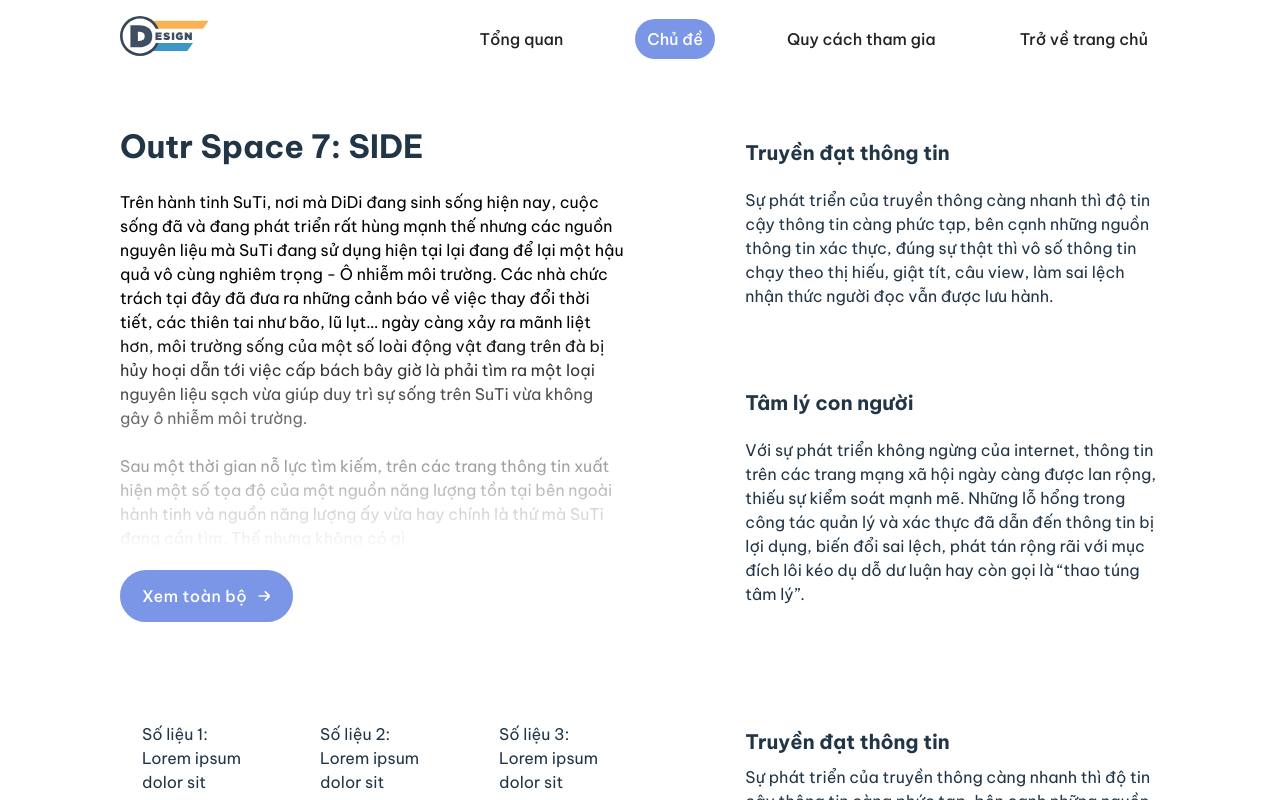
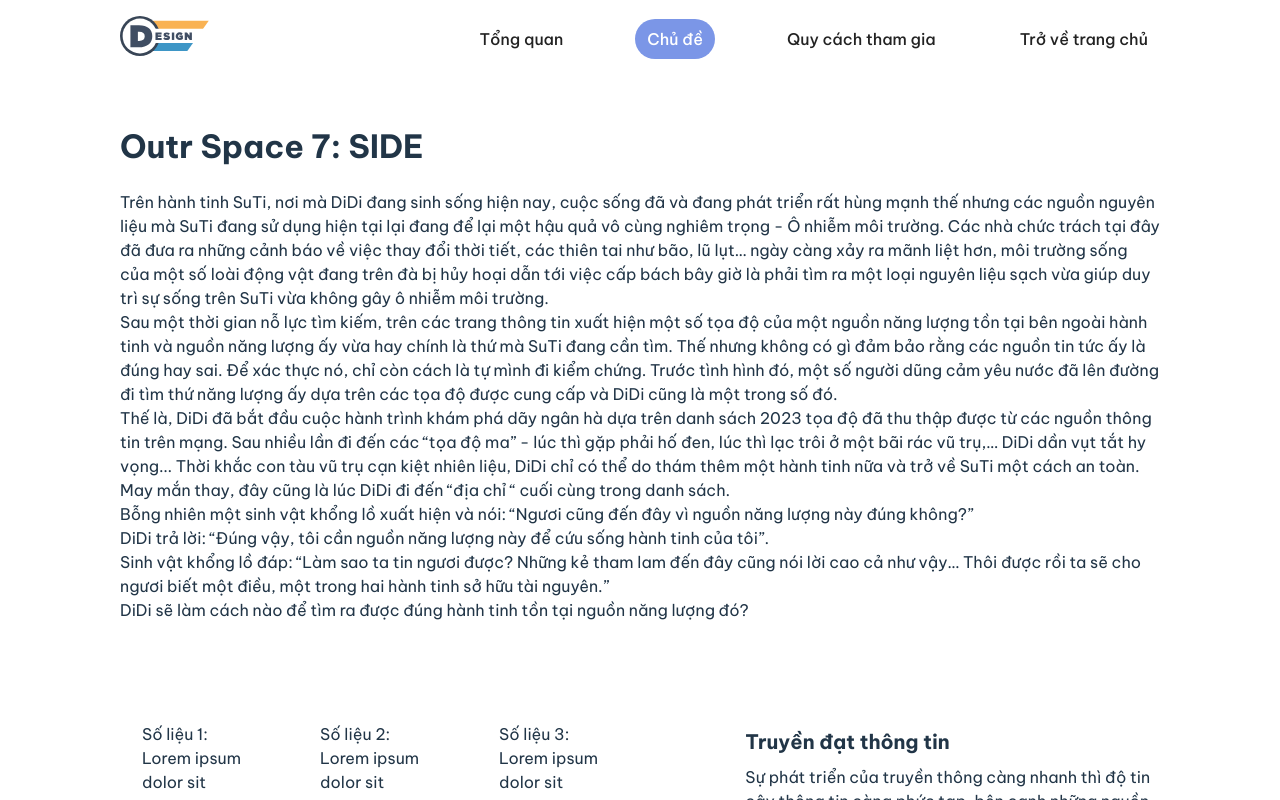
Before and after one commit to NganTrucLe/design-itus, a React (Vite) app: page /events/outr-space-7/topic in a window 1280 px wide. Shown: the top 800 px of the page. Built offline with nearby package versions, Linux system fonts and the light colour scheme.

Commit message:
finish adding sections

```diff
--- a/src/pages/events/outr-space/sections/topic.jsx
+++ b/src/pages/events/outr-space/sections/topic.jsx
@@ -1,8 +1,12 @@
 import React from "react";
+import PropTypes from "prop-types";
+
 import Button from '/src/components/button.jsx';
 import NextArrowIcon from "/src/assets/icons/nextArrowIcon";
+
 import { makeStyles } from "@material-ui/core";
 import Grid from "@material-ui/core/Grid";
+
 const useStyles = makeStyles(theme=> ({
     sectionStyle: {
         height: "600px",
@@ -10,7 +14,6 @@ const useStyles = makeStyles(theme=> ({
         alignItems: "center",
         [theme.breakpoints.down("sm")]: {
            height: "auto",
-
         }
     },
     list: {
@@ -27,6 +30,12 @@ const useStyles = makeStyles(theme=> ({
         "-webkit-text-fill-color": "transparent",
         "background-clip": "text",
         "text-fill-color": "transparent",
+        overflow: "hidden",
+        "text-overflow": "ellipsis",
+        display: "-webkit-box",
+        "-webkit-line-clamp": "11",
+        lineClamp: "11",
+        maxHeight: "276px"
     },
     data: {
         gap: "80px",
@@ -35,20 +44,16 @@ const useStyles = makeStyles(theme=> ({
         }
     }
 }));
-export default function Topic() {
+
+function RenderButton(short) {
+    if (short === true) {
+        return (<Button href="/events/outr-space-7/topic" endIcon={<NextArrowIcon/>}>Xem toàn bộ</Button>);
+    }
+}
+
+function RenderMessages(short) {
     const classes = useStyles();
-    return (
-        <Grid container spacing={4} justifyContent = "space-between" className={classes.sectionStyle}>
-            <Grid item xs={12} md={6}>
-                <div className={classes.list}>
-                    <h1>Outr Space 7: SIDE</h1>
-                    <p className={classes.linearTransparent}>
-                    Trên hành tinh SuTi, nơi mà DiDi đang sinh sống hiện nay, cuộc sống đã và đang phát triển rất hùng mạnh thế nhưng các nguồn nguyên liệu mà SuTi đang sử dụng hiện tại lại đang để lại một hậu quả vô cùng nghiêm trọng - Ô nhiễm môi trường. Các nhà chức trách tại đây đã đưa ra những cảnh báo về việc thay đổi thời tiết, các thiên tai như bão, lũ lụt… ngày càng xảy ra mãnh liệt hơn, môi trường sống của một số loài động vật đang trên đà bị hủy hoại dẫn tới việc cấp bách bây giờ là phải tìm ra một loại nguyên liệu sạch vừa giúp duy trì sự sống trên SuTi vừa không gây ô nhiễm môi trường.
-                    <br/> <br/>Sau một thời gian nỗ lực tìm kiếm, trên các trang thông tin xuất hiện một số tọa độ của một nguồn năng lượng tồn tại bên ngoài hành tinh và nguồn năng lượng ấy vừa hay chính là thứ mà SuTi đang cần tìm. Thế nhưng không có gì
-                    </p>
-                    <Button href="/events/outr-space-7/topic" endIcon={<NextArrowIcon/>}>Xem toàn bộ</Button>
-                </div>
-            </Grid>
+    if (short === true) return (
         <Grid item xs={12} md={5} className={[classes.list, classes.data].join(" ")} >
             <div className={classes.list}>
                 <h3>Truyền đạt thông tin</h3>
@@ -63,6 +68,37 @@ export default function Topic() {
                 </p>
             </div>
         </Grid>
+    );
+}
+function Topic(props) {
+    const classes = useStyles();
+    const {
+        short
+    } = props;
+    return (
+        <Grid container spacing={4} justifyContent = "space-between" className={classes.sectionStyle}>
+            <Grid item xs={12} md={props.short?6:12}>
+                <div className={classes.list}>
+                    <h1>Outr Space 7: SIDE</h1>
+                    <p className={props.short?classes.linearTransparent:""}>
+                    Trên hành tinh SuTi, nơi mà DiDi đang sinh sống hiện nay, cuộc sống đã và đang phát triển rất hùng mạnh thế nhưng các nguồn nguyên liệu mà SuTi đang sử dụng hiện tại lại đang để lại một hậu quả vô cùng nghiêm trọng - Ô nhiễm môi trường. Các nhà chức trách tại đây đã đưa ra những cảnh báo về việc thay đổi thời tiết, các thiên tai như bão, lũ lụt… ngày càng xảy ra mãnh liệt hơn, môi trường sống của một số loài động vật đang trên đà bị hủy hoại dẫn tới việc cấp bách bây giờ là phải tìm ra một loại nguyên liệu sạch vừa giúp duy trì sự sống trên SuTi vừa không gây ô nhiễm môi trường.
+                    <br/>Sau một thời gian nỗ lực tìm kiếm, trên các trang thông tin xuất hiện một số tọa độ của một nguồn năng lượng tồn tại bên ngoài hành tinh và nguồn năng lượng ấy vừa hay chính là thứ mà SuTi đang cần tìm. Thế nhưng không có gì đảm bảo rằng các nguồn tin tức ấy là đúng hay sai. Để xác thực nó, chỉ còn cách là tự mình đi kiểm chứng. Trước tình hình đó, một số người dũng cảm yêu nước đã lên đường đi tìm thứ năng lượng ấy dựa trên các tọa độ được cung cấp và DiDi cũng là một trong số đó.
+                    <br/>Thế là, DiDi đã bắt đầu cuộc hành trình khám phá dãy ngân hà dựa trên danh sách 2023 tọa độ đã thu thập được từ các nguồn thông tin trên mạng. Sau nhiều lần đi đến các “tọa độ ma” - lúc thì gặp phải hố đen, lúc thì lạc trôi ở một bãi rác vũ trụ,… DiDi dần vụt tắt hy vọng... Thời khắc con tàu vũ trụ cạn kiệt nhiên liệu, DiDi chỉ có thể do thám thêm một hành tinh nữa và trở về SuTi một cách an toàn. May mắn thay, đây cũng là lúc DiDi đi đến “địa chỉ “ cuối cùng trong danh sách.
+                    <br/>Bỗng nhiên một sinh vật khổng lồ xuất hiện và nói: “Ngươi cũng đến đây vì nguồn năng lượng này đúng không?”
+                    <br/>DiDi trả lời: “Đúng vậy, tôi cần nguồn năng lượng này để cứu sống hành tinh của tôi”.
+                    <br/>Sinh vật khổng lồ đáp: “Làm sao ta tin ngươi được? Những kẻ tham lam đến đây cũng nói lời cao cả như vậy… Thôi được rồi ta sẽ cho ngươi biết một điều, một trong hai hành tinh sở hữu tài nguyên.”
+                    <br/>DiDi sẽ làm cách nào để tìm ra được đúng hành tinh tồn tại nguồn năng lượng đó?
+                    </p>
+                    {RenderButton(props.short)}
+                </div>
+            </Grid>
+            {RenderMessages(props.short)}
         </Grid>
     );
 }
+
+Topic.propsType = {
+    short: PropTypes.bool
+};
+
+export default Topic;
```
Lines whose indentation alone changed are shown as unchanged.
